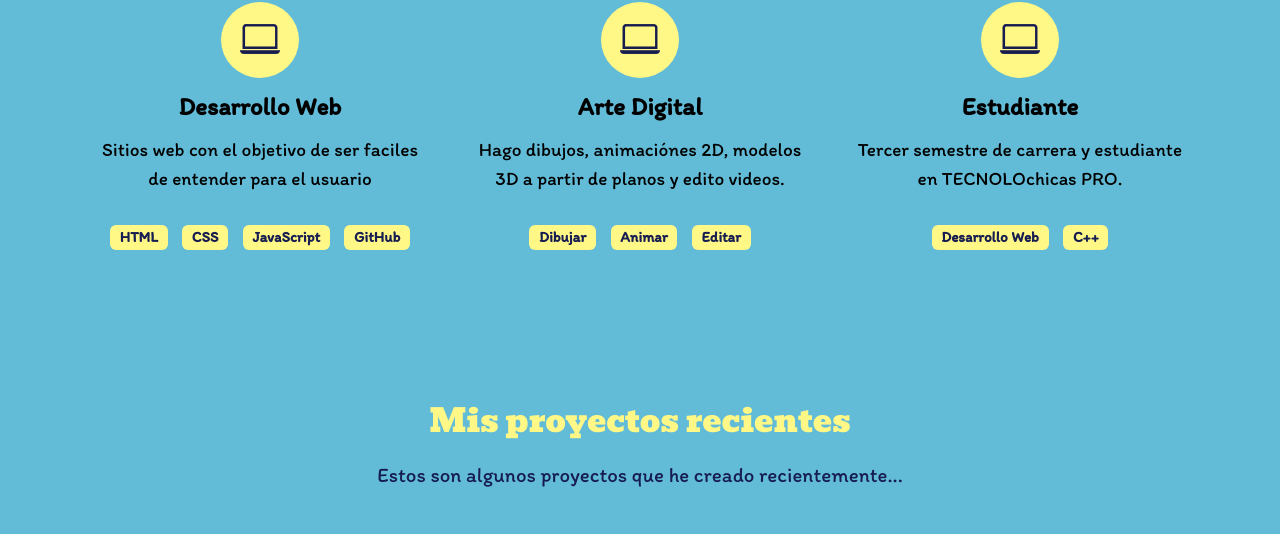
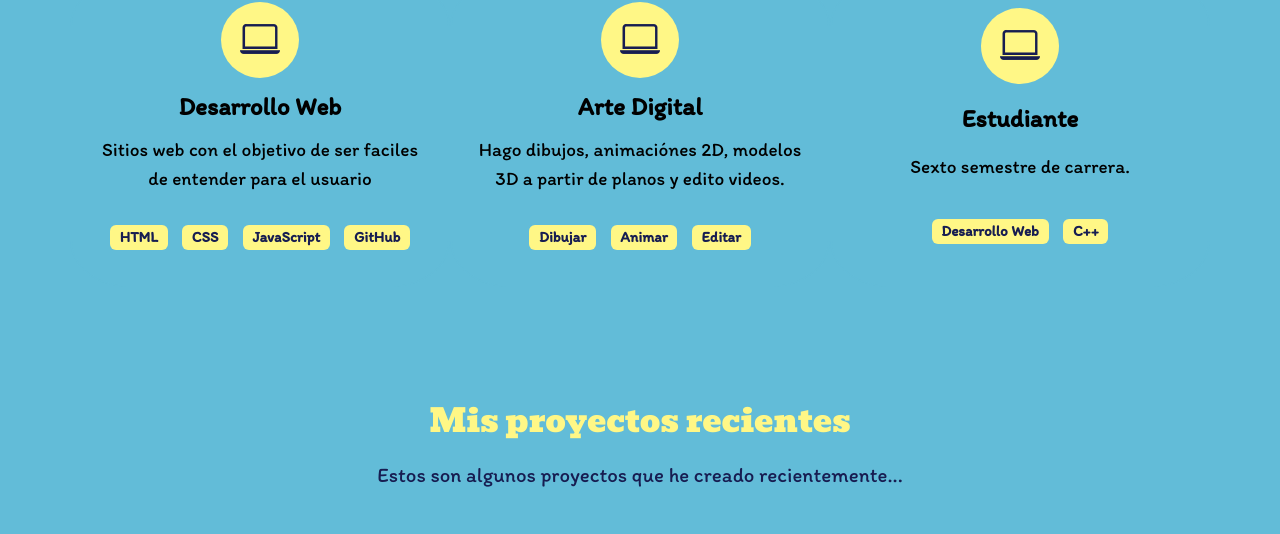
Before and after one commit to bigigigil/bigigigil.github.io, a plain HTML site: page index.html in a window 1280 px wide. Shown: the part 1471-2005 px from the top of the page. Drawn offline with nearby package versions, Linux system fonts and the light colour scheme; a web font is replaced by a local one.

Commit message:
Update index.html

```diff
--- a/index.html
+++ b/index.html
@@ -121,7 +121,7 @@
         <div class="columna col-12 col-md-4">
           <i class="bi bi-laptop"></i>
           <p class="experiencia-titulo">Estudiante</p>
-          <p>Tercer semestre de carrera y estudiante en TECNOLOchicas PRO. </p>
+          <p>Sexto semestre de carrera. </p>
           <div class="badges-contenedor">
             <span class="badge">Desarrollo Web</span>
             <span class="badge">C++</span>
```
